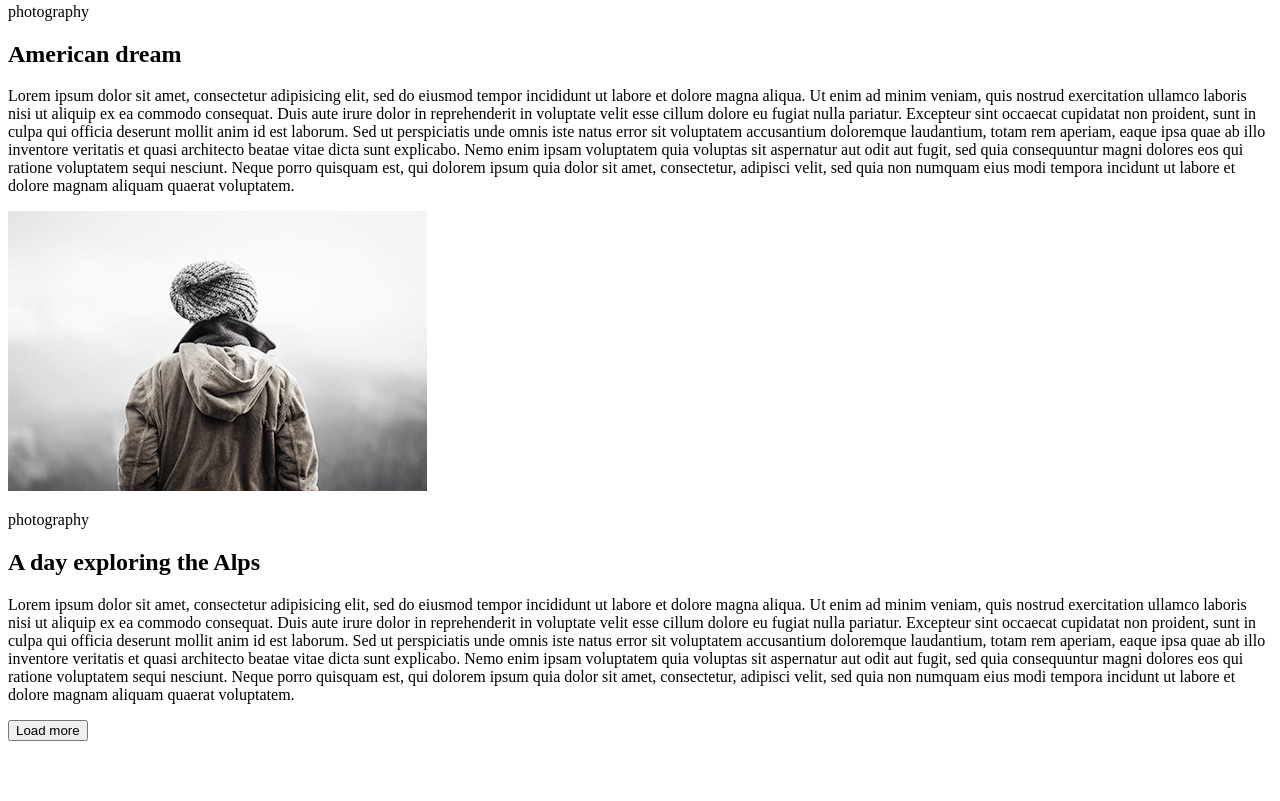
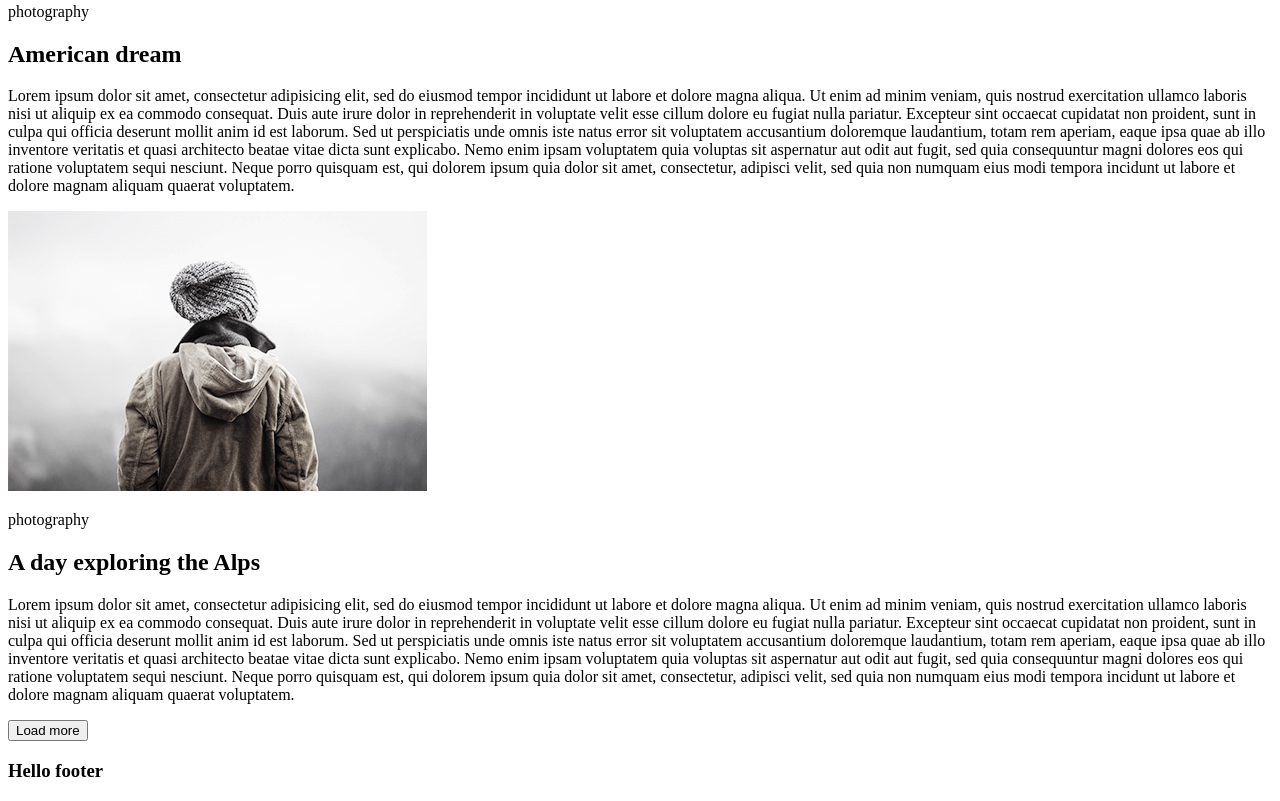
Before and after one commit to BURZUMANE/homework1, a plain HTML site: page index.html in a window 1280 px wide. Shown: the part 1419-2220 px from the top of the page. Before the commit the page ends 2168 px from the top, so only its background shows below. Drawn offline with Linux system fonts and the light colour scheme.

Commit message:
add footer

```diff
--- a/index.html
+++ b/index.html
@@ -71,6 +71,9 @@
             </article>
         </section>
         <button>Load more</button>
+        <footer class="footer">
+            <h3>Hello footer</h3>
+        </footer>
     </main>
 </body>
 
```
